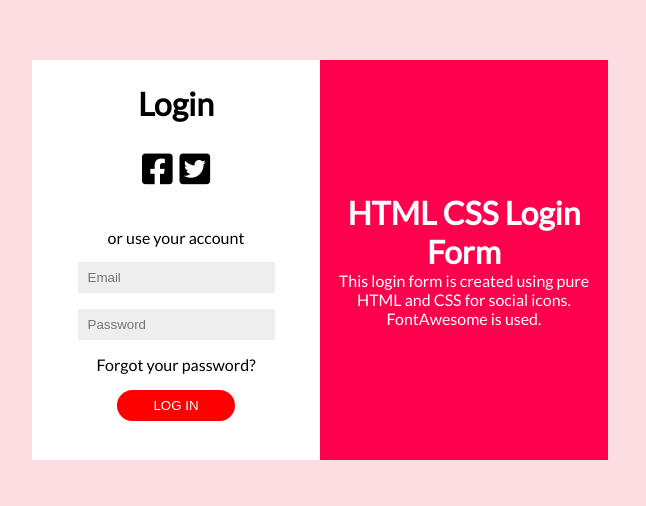
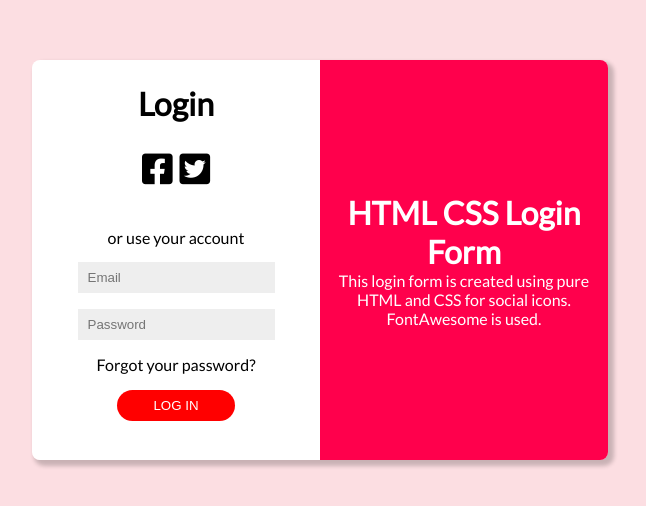
Before and after one commit to zubair-oclouds/login-screen, a plain HTML site: page index.html in a window 1280 px wide. Shown: the part 140-646 px from the top of the page, without its empty margins (320-966 px from the left). Drawn offline with Linux system fonts and the light colour scheme.

Commit message:
added box shadow

```diff
--- a/index.html
+++ b/index.html
@@ -17,7 +17,7 @@
       crossorigin="anonymous"
       referrerpolicy="no-referrer"
     />
-    <title>Document</title>
+    <title>Login Form</title>
   </head>
 
   <body>
--- a/style.css
+++ b/style.css
@@ -23,6 +23,9 @@ body {
   display: flex;
   max-width: 800px;
   width: auto;
+  border-radius: 0.5rem;
+  overflow: hidden;
+  box-shadow: 4px 4px 4px 2px rgb(0, 0, 0, 0.2);
 }
 
 .form-container {
```
